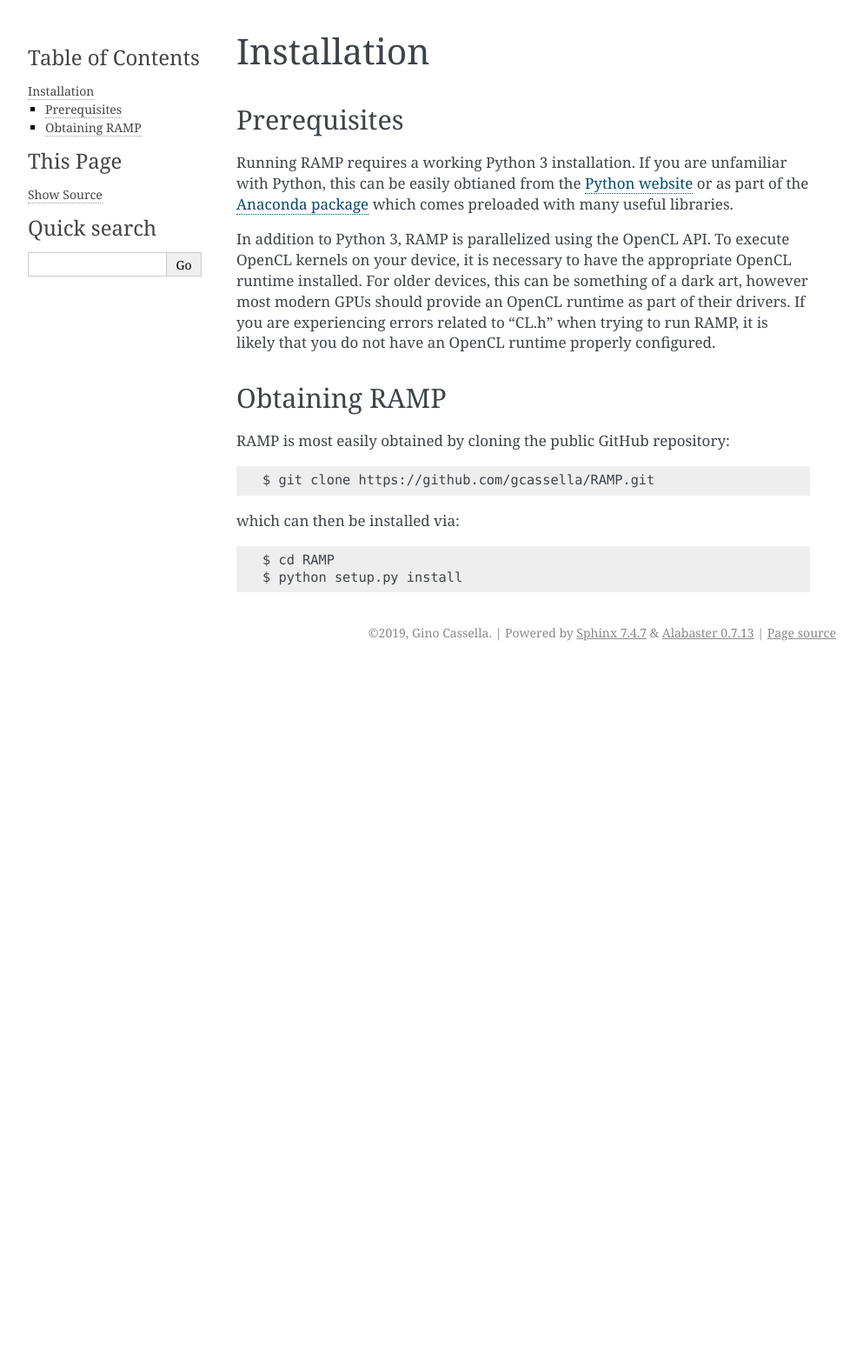
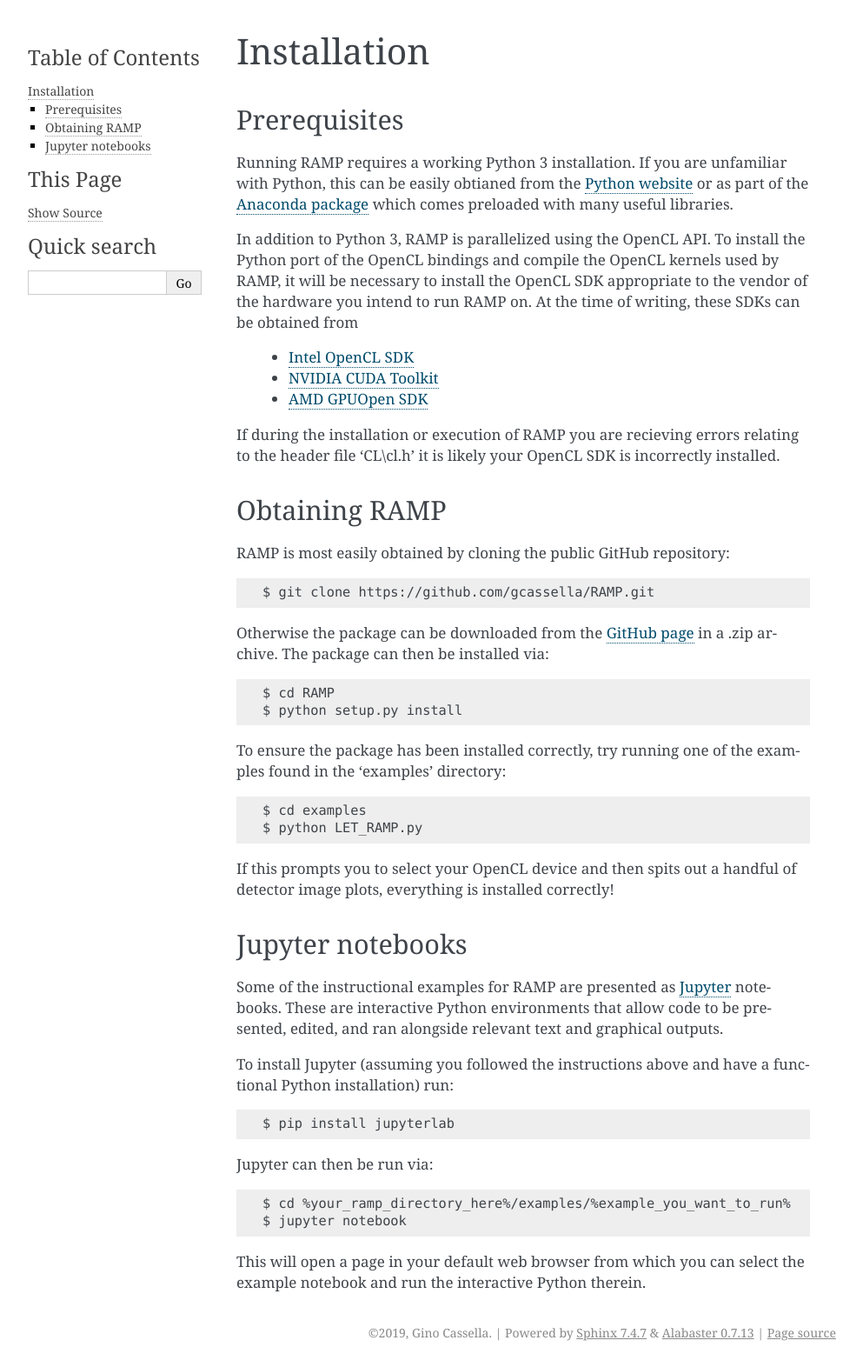
Before and after one commit to gcassella/RAMP, a Sphinx documentation site: the page built from doc/user/installation.rst, in a window 1280 px wide. Shown: the whole page at 87% size, without its empty margins (148-1141 px from the left). Built offline with Sphinx 7.4.7, drawn with Linux system fonts in a browser that asks for light colours; before the commit the page ends 900 px from its top, so only the background shows below that.

Commit message:
Added a Jupyter notebook to docs containing minimal usage example

```diff
--- a/doc/conf.py
+++ b/doc/conf.py
@@ -44,7 +44,8 @@ extensions = [
     'sphinx.ext.mathjax',
     'sphinx.ext.viewcode',
     'sphinx.ext.githubpages',
-    'numpydoc'
+    'numpydoc',
+    'nbsphinx'
 ]
 
 # Add any paths that contain templates here, relative to this directory.
--- a/doc/index.rst
+++ b/doc/index.rst
@@ -12,8 +12,8 @@ User guide
 .. toctree::
     :maxdepth: 2
 
-    user/introduction
     user/installation
+    user/hello
 
 Kernel list
 -----------
--- a/doc/user/installation.rst
+++ b/doc/user/installation.rst
@@ -8,12 +8,17 @@ Python, this can be easily obtianed from the `Python website <https://www.python
 or as part of the `Anaconda package <https://www.anaconda.com/>`_  which comes \
 preloaded with many useful libraries.
 
-In addition to Python 3, RAMP is parallelized using the OpenCL API. To execute \
-OpenCL kernels on your device, it is necessary to have the appropriate OpenCL \
-runtime installed. For older devices, this can be something of a dark art, however \
-most modern GPUs should provide an OpenCL runtime as part of their drivers. If you \
-are experiencing errors related to "CL.h" when trying to run RAMP, it is likely that \
-you do not have an OpenCL runtime properly configured.
+In addition to Python 3, RAMP is parallelized using the OpenCL API. To install the \
+Python port of the OpenCL bindings and compile the OpenCL kernels used by RAMP, it \
+will be necessary to install the OpenCL SDK appropriate to the vendor of the hardware \
+you intend to run RAMP on. At the time of writing, these SDKs can be obtained from
+
+    - `Intel OpenCL SDK <https://software.intel.com/en-us/intel-opencl/>`_
+    - `NVIDIA CUDA Toolkit <https://developer.nvidia.com/cuda-downloads/>`_
+    - `AMD GPUOpen SDK <https://gpuopen.com/compute-product/opencl-sdk/>`_
+
+If during the installation or execution of RAMP you are recieving errors relating to \
+the header file 'CL\\cl.h' it is likely your OpenCL SDK is incorrectly installed.
 
 Obtaining RAMP
 --------------
@@ -21,7 +26,36 @@ RAMP is most easily obtained by cloning the public GitHub repository::
 
  $ git clone https://github.com/gcassella/RAMP.git
 
-which can then be installed via::
+Otherwise the package can be downloaded from the `GitHub page <https://github.com/gcassella/RAMP>`_ \
+in a .zip archive. The package can then be installed via::
 
  $ cd RAMP
  $ python setup.py install
+
+To ensure the package has been installed correctly, try running one of the examples \
+found in the 'examples' directory::
+
+ $ cd examples
+ $ python LET_RAMP.py
+
+If this prompts you to select your OpenCL device and then spits out a handful of \
+detector image plots, everything is installed correctly!
+
+Jupyter notebooks
+-----------------
+Some of the instructional examples for RAMP are presented as `Jupyter <https://jupyter.org/>`_ \
+notebooks. These are interactive Python environments that allow code to be presented, edited, \
+and ran alongside relevant text and graphical outputs.
+
+To install Jupyter (assuming you followed the instructions above and have a functional \
+Python installation) run::
+
+ $ pip install jupyterlab
+
+Jupyter can then be run via::
+
+ $ cd %your_ramp_directory_here%/examples/%example_you_want_to_run%
+ $ jupyter notebook
+
+This will open a page in your default web browser from which you can select the \
+example notebook and run the interactive Python therein.
--- a/doc/user/introduction.rst
+++ /dev/null
@@ -1,2 +0,0 @@
-Introduction
-============
--- a/setup.py
+++ b/setup.py
@@ -28,5 +28,8 @@ setup(name="RAMP",
       install_requires=[
             'pyopencl',
             'numpy',
-            'matplotlib'
+            'matplotlib',
+            'nbsphinx',
+            'numpydoc',
+            'pandoc'
       ])
```
Also changed, not shown: doc/user/inst.json (added, +32 -0 lines), doc/user/hello.ipynb (added), 1 other file.
